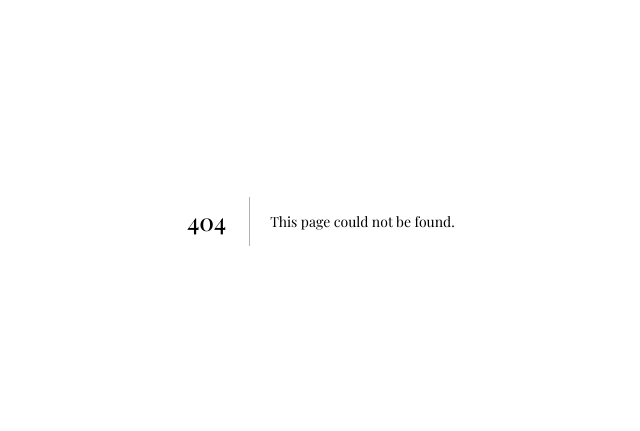
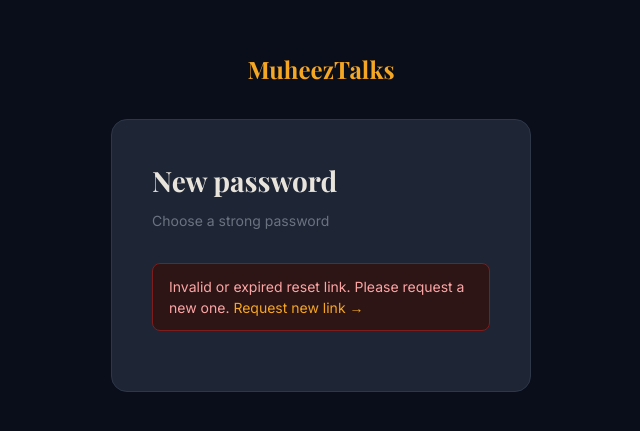
Before and after one commit to princeflexzy0/muheez-Books, a Next.js app: page /auth/reset-password in a window 1280 px wide. Before the commit this address had no page. Shown: the part 179-610 px from the top of the page, without its empty margins (319-959 px from the left). Built offline with nearby package versions, Linux system fonts and the light colour scheme; no server answers; a web font is replaced by a local one.

Commit message:
feat: reset password page, live NGN rate, auth complete

```diff
--- /dev/null
+++ b/src/app/auth/reset-password/page.tsx
@@ -0,0 +1,83 @@
+"use client";
+import { useState, useEffect } from "react";
+import Link from "next/link";
+import { supabase } from "@/lib/supabase";
+
+export default function ResetPassword() {
+  const [password, setPassword] = useState("");
+  const [confirm, setConfirm] = useState("");
+  const [loading, setLoading] = useState(false);
+  const [done, setDone] = useState(false);
+  const [error, setError] = useState("");
+  const [ready, setReady] = useState(false);
+
+  useEffect(() => {
+    // Supabase puts the token in the URL hash — getSession picks it up automatically
+    supabase.auth.getSession().then(({ data: { session } }) => {
+      if (session) setReady(true);
+      else setError("Invalid or expired reset link. Please request a new one.");
+    });
+  }, []);
+
+  async function handleReset(e: React.FormEvent) {
+    e.preventDefault();
+    if (password !== confirm) { setError("Passwords don't match"); return; }
+    if (password.length < 6) { setError("Min. 6 characters"); return; }
+    setLoading(true);
+    setError("");
+    const { error } = await supabase.auth.updateUser({ password });
+    if (error) { setError(error.message); setLoading(false); return; }
+    setDone(true);
+    setLoading(false);
+    setTimeout(() => { window.location.href = "/dashboard"; }, 2000);
+  }
+
+  return (
+    <main style={{ minHeight: "100vh", display: "flex", alignItems: "center", justifyContent: "center", background: "var(--navy)", padding: 24 }}>
+      <div style={{ width: "100%", maxWidth: 420 }}>
+        <Link href="/" style={{ fontFamily: "var(--font-playfair)", fontSize: 24, fontWeight: 700, color: "var(--amber)", textDecoration: "none", display: "block", textAlign: "center", marginBottom: 32 }}>
+          MuheezTalks
+        </Link>
+        <div style={{ background: "var(--slate)", borderRadius: 16, padding: 40, border: "1px solid #2D3748" }}>
+          {done ? (
+            <div style={{ textAlign: "center" }}>
+              <div style={{ fontSize: 48, marginBottom: 16 }}>✅</div>
+              <h1 style={{ fontFamily: "var(--font-playfair)", fontSize: 26, fontWeight: 700, color: "var(--ivory)", marginBottom: 12 }}>Password updated!</h1>
+              <p style={{ color: "#6B7280", fontSize: 14 }}>Redirecting to dashboard...</p>
+            </div>
+          ) : (
+            <>
+              <h1 style={{ fontFamily: "var(--font-playfair)", fontSize: 28, fontWeight: 700, color: "var(--ivory)", marginBottom: 8 }}>New password</h1>
+              <p style={{ color: "#6B7280", marginBottom: 32, fontSize: 14 }}>Choose a strong password</p>
+              {error && (
+                <div style={{ background: "#2D1515", border: "1px solid #7F1D1D", color: "#FCA5A5", padding: "12px 16px", borderRadius: 8, marginBottom: 20, fontSize: 14 }}>
+                  {error} {!ready && <Link href="/auth/forgot-password" style={{ color: "var(--amber)", textDecoration: "none" }}>Request new link →</Link>}
+                </div>
+              )}
+              {ready && (
+                <form onSubmit={handleReset}>
+                  <div style={{ marginBottom: 20 }}>
+                    <label style={{ color: "#D1D5DB", fontSize: 13, fontWeight: 500, display: "block", marginBottom: 8 }}>New Password</label>
+                    <input type="password" value={password} onChange={e => setPassword(e.target.value)} required
+                      style={{ width: "100%", background: "var(--navy)", border: "1px solid #374151", borderRadius: 8, padding: "12px 16px", color: "var(--ivory)", fontSize: 15, outline: "none" }}
+                      placeholder="Min. 6 characters" />
+                  </div>
+                  <div style={{ marginBottom: 28 }}>
+                    <label style={{ color: "#D1D5DB", fontSize: 13, fontWeight: 500, display: "block", marginBottom: 8 }}>Confirm Password</label>
+                    <input type="password" value={confirm} onChange={e => setConfirm(e.target.value)} required
+                      style={{ width: "100%", background: "var(--navy)", border: "1px solid #374151", borderRadius: 8, padding: "12px 16px", color: "var(--ivory)", fontSize: 15, outline: "none" }}
+                      placeholder="Repeat password" />
+                  </div>
+                  <button type="submit" disabled={loading}
+                    style={{ width: "100%", background: "var(--amber)", color: "#000", padding: "13px 0", borderRadius: 8, fontWeight: 700, fontSize: 16, border: "none", cursor: "pointer" }}>
+                    {loading ? "Updating..." : "Update Password"}
+                  </button>
+                </form>
+              )}
+            </>
+          )}
+        </div>
+      </div>
+    </main>
+  );
+}
```
